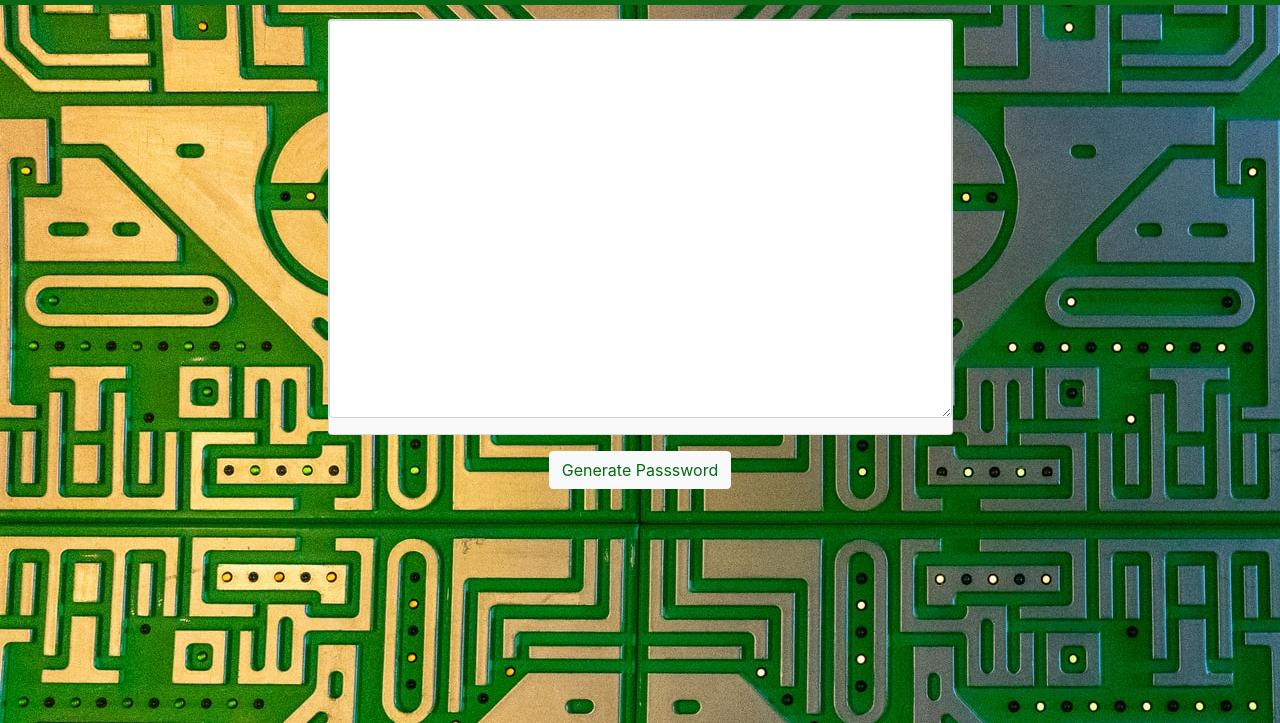
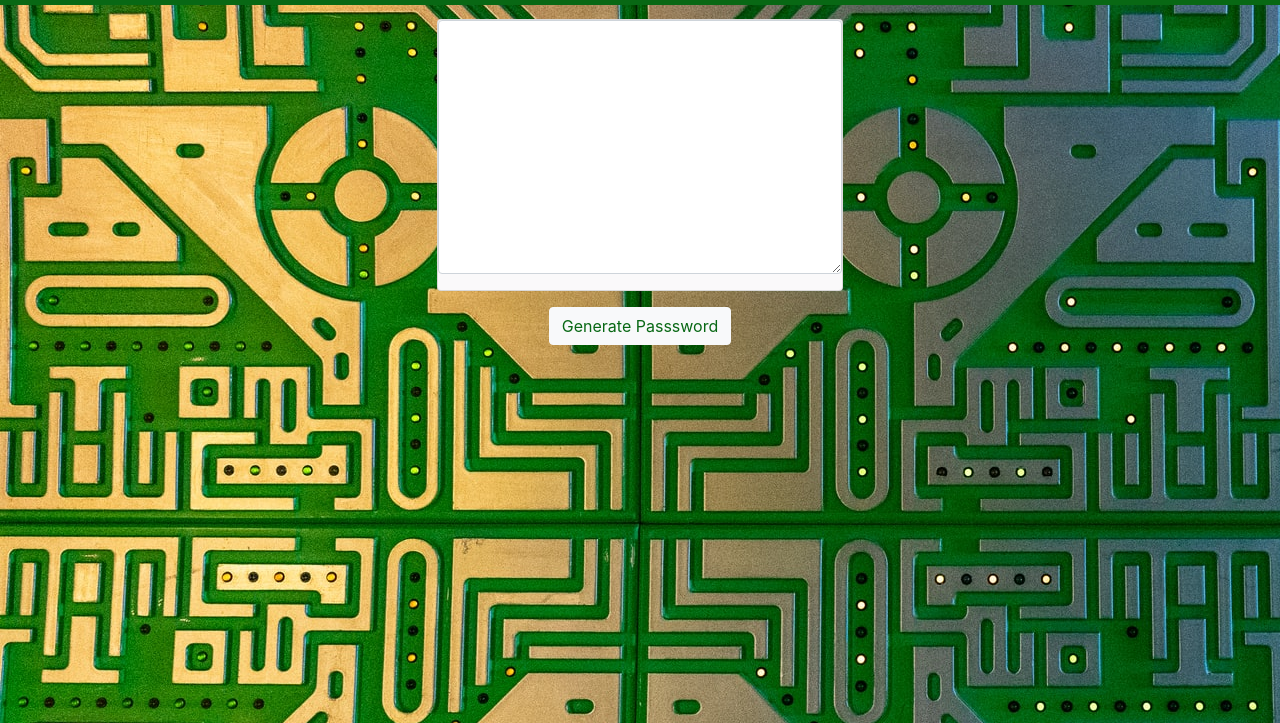
Before and after one commit to JonDnv/PasswordGenerator, a plain HTML site: page index.html in a window 1280 px wide. Shown: the part 77-800 px from the top of the page. Drawn offline with nearby package versions, Linux system fonts and the light colour scheme.

Commit message:
Minor Modifications

```diff
--- a/index.html
+++ b/index.html
@@ -306,7 +306,6 @@
     </script>
 
     <!-- Begin Site HTML -->
-
     <!-- Nav (Website Top Bar) -->
     <container>
       <nav class="navbar fixed-top">
@@ -318,8 +317,8 @@
 
     <!-- Card For Password Return -->
     <container class="row">
-      <container class="col-md-3"> </container>
-      <container class="col-md-6">
+      <container class="col-md-4"> </container>
+      <container class="col-md-4">
         <div class="card">
           <form>
             <div class="form-group">
@@ -327,7 +326,7 @@
                 class="form-control"
                 type="text"
                 id="PasswordReturn"
-                rows="16rem"
+                rows="10rem"
               ></textarea>
             </div>
           </form>
@@ -335,6 +334,7 @@
       </container>
     </container>
 
+    <!-- Button to Start Password Generation Function -->
     <container class="row">
       <div class="col text-center">
         <button class="btn btn-light" onclick="password()">
```
